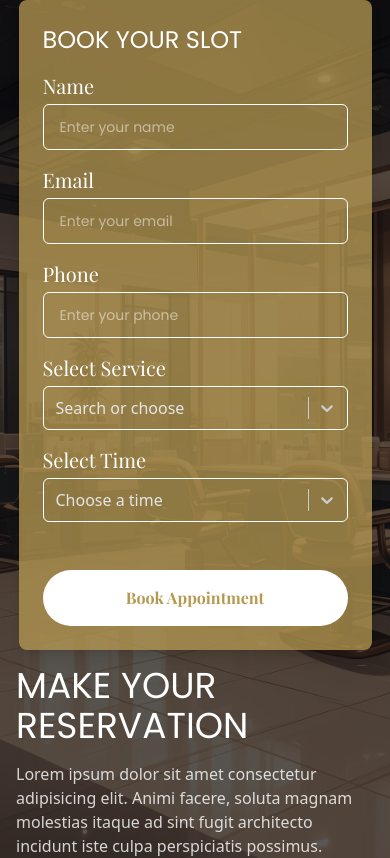
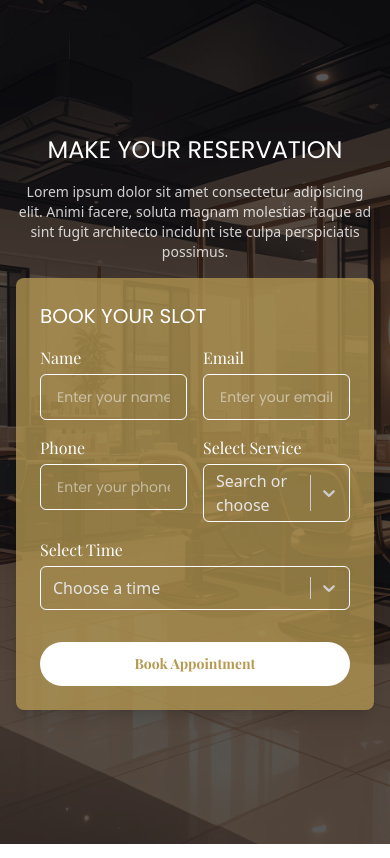
Before and after one commit to adil-16/ausrum-parlor, a Next.js app: page /appointment in a window 390 px wide. Built offline with nearby package versions, Linux system fonts and the light colour scheme; a web font is replaced by a local one.

Commit message:
respoonsive

```diff
--- a/src/app/(pages)/appointment/page.tsx
+++ b/src/app/(pages)/appointment/page.tsx
@@ -65,21 +65,21 @@ const Appointment: React.FC = () => {
     <section className="relative min-h-screen call-bg">
       <div className="absolute inset-0 bg-[#000000a8] bg-opacity-80 z-10" />
 
-      <div className="relative z-10 flex items-center justify-center min-h-screen ">
+      <div className="relative z-10 flex items-center justify-center min-h-screen pt-12 pb-12 ">
         <div className="container max-w-7xl mx-auto px-4">
-          <div className="flex flex-col md:flex-row justify-between items-center gap-4">
+          <div className="flex flex-col-reverse lg:flex-row justify-between items-center gap-4">
             {/* Booking Form */}
-            <div className="max-w-full md:w-lg">
+            <div className="w-full max-w-full   lg:w-lg">
               <div className="bg-[#b69951c0] p-6 md:p-10 rounded-lg shadow-lg text-black">
                 <form className="space-y-4">
-                  <h1 className="text-2xl gafiya uppercase text-white">
+                  <h1 className="text-xl lg:text-2xl gafiya uppercase text-white">
                     Book your slot
                   </h1>
 
                   {/* Name & Email (inline) */}
-                  <div className="grid grid-cols-1 md:grid-cols-2 gap-4">
+                  <div className="grid grid-cols-2 gap-4">
                     <div>
-                      <label className="block play-regular text-xl mb-1 text-white">
+                      <label className="block play-regular text-base md:text-xl mb-1 text-white">
                         Name
                       </label>
                       <input
@@ -89,7 +89,7 @@ const Appointment: React.FC = () => {
                       />
                     </div>
                     <div>
-                      <label className="block play-regular text-xl mb-1 text-white">
+                      <label className="block play-regular text-base md:text-xl mb-1 text-white">
                         Email
                       </label>
                       <input
@@ -101,9 +101,9 @@ const Appointment: React.FC = () => {
                   </div>
 
                   {/* Phone & Service (inline) */}
-                  <div className="grid grid-cols-1 md:grid-cols-2 gap-4">
+                  <div className="grid grid-cols-2 gap-4">
                     <div>
-                      <label className="block play-regular text-xl mb-1 text-white">
+                      <label className="block play-regular text-base md:text-xl mb-1 text-white">
                         Phone
                       </label>
                       <input
@@ -113,7 +113,7 @@ const Appointment: React.FC = () => {
                       />
                     </div>
                     <div>
-                      <label className="block play-regular text-xl mb-1 text-white">
+                      <label className="block play-regular text-base md:text-xl mb-1 text-white">
                         Select Service
                       </label>
                       <Select
@@ -129,7 +129,7 @@ const Appointment: React.FC = () => {
 
                   {/* Time Dropdown */}
                   <div>
-                    <label className="block play-regular text-xl mb-1 text-white">
+                      <label className="block play-regular text-base md:text-xl mb-1 text-white">
                       Select Time
                     </label>
                     <Select
@@ -172,7 +172,7 @@ const Appointment: React.FC = () => {
                   {/* Submit */}
                   <button
                     type="submit"
-                    className="w-full bg-white hover:opacity-90 text-[#B69951] play-bold px-6 py-4 rounded-4xl mt-8"
+                    className="w-full bg-white text-sm md:text-base hover:opacity-90 text-[#B69951] play-bold px-6 py-3 lg:py-4 rounded-4xl mt-4 lg:mt-8"
                   >
                     Book Appointment
                   </button>
@@ -181,11 +181,11 @@ const Appointment: React.FC = () => {
             </div>
 
             {/* CTA Section */}
-            <div className="w-full md:w-1/2 text-white space-y-4 max-w-xl">
-              <h1 className="text-4xl gafiya uppercase">
+            <div className="w-full lg:w-1/2 text-white space-y-4 max-w-xl text-center lg:text-left">
+              <h1 className="text-2xl lg:text-4xl gafiya uppercase ">
                 Make your reservation
               </h1>
-              <p className="text-white/80">
+              <p className="text-sm lg:text-base text-white/80">
                 Lorem ipsum dolor sit amet consectetur adipisicing elit. Animi
                 facere, soluta magnam molestias itaque ad sint fugit architecto
                 incidunt iste culpa perspiciatis possimus.
```
